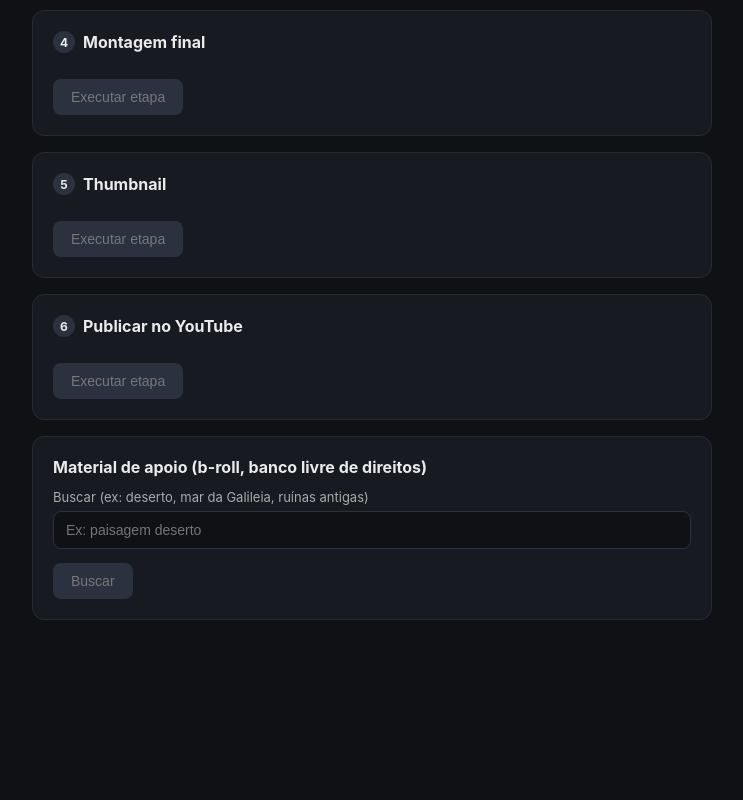
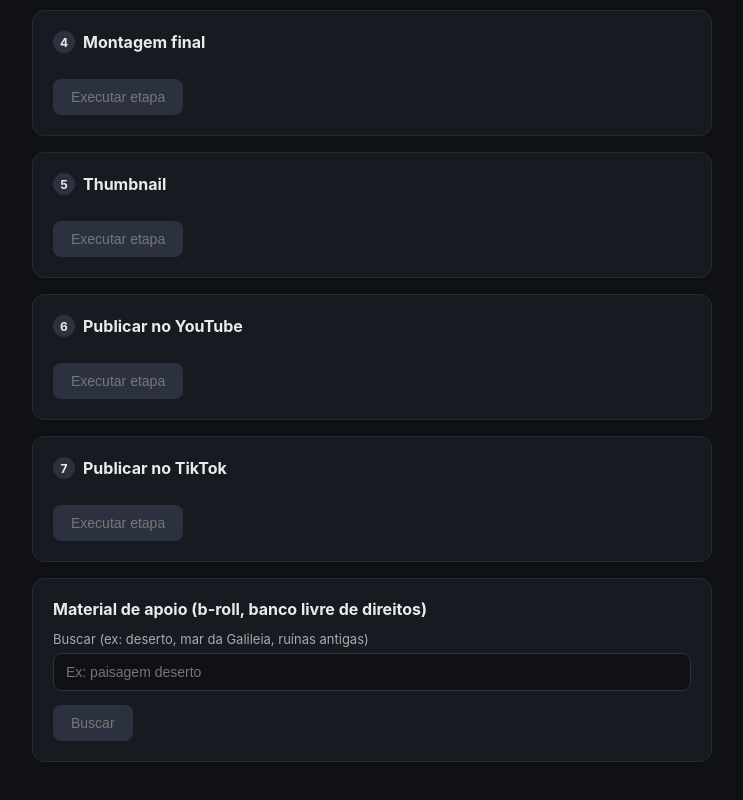
Before and after one commit to andersonveloso0503-cmyk/youvideo, a Next.js app: page / in a window 1280 px wide. Shown: the part 844-1644 px from the top of the page, without its empty margins (268-1011 px from the left). Before the commit the page ends 1560 px from the top, so only its background shows below. Built offline with nearby package versions, Linux system fonts and the light colour scheme.

Commit message:
Add files via upload

```diff
--- a/pages/_document.js
+++ b/pages/_document.js
@@ -8,6 +8,12 @@ export default function Document() {
           name="tiktok-developers-site-verification"
           content="UT74xCdNdBJiPXf0bQ5vBYL4BmClQnsj"
         />
+        <link rel="manifest" href="/manifest.json" />
+        <link rel="apple-touch-icon" href="/icon-192.png" />
+        <meta name="apple-mobile-web-app-capable" content="yes" />
+        <meta name="apple-mobile-web-app-status-bar-style" content="black-translucent" />
+        <meta name="apple-mobile-web-app-title" content="Youvideo" />
+        <meta name="theme-color" content="#0f1115" />
       </Head>
       <body>
         <Main />
--- a/pages/index.js
+++ b/pages/index.js
@@ -191,6 +191,13 @@ export default function Home() {
       tags: results.script?.tags,
     });
 
+  const publishTiktok = () =>
+    runStep('publishTiktok', '/api/tiktok-upload', {
+      videoUrl: results.assemble?.videoUrl,
+      titulo: results.script?.titulo,
+      descricao: results.script?.descricao,
+    });
+
   return (
     <div className="container">
       <h1>Youvideo</h1>
@@ -262,6 +269,7 @@ export default function Home() {
         disabled={!results.voice || !results.visual}
         onRun={assembleVideo}
         result={results.assemble}
+        renderResult={(r) => <AssembleResult result={r} />}
       />
 
       <StepCard
@@ -283,6 +291,16 @@ export default function Home() {
         disabled={!results.assemble?.videoUrl}
         onRun={publish}
         result={results.publish}
+      />
+
+      <StepCard
+        n={7}
+        title="Publicar no TikTok"
+        status={status.publishTiktok}
+        loading={loading === 'publishTiktok'}
+        disabled={!results.assemble?.videoUrl}
+        onRun={publishTiktok}
+        result={results.publishTiktok}
       />
 
       <BrollSearch />
@@ -312,6 +330,25 @@ function StepCard({ n, title, status, loading, disabled, onRun, result, renderRe
       {result && !result.error && !renderResult && (
         <div className="result-box">{JSON.stringify(result, null, 2)}</div>
       )}
+    </div>
+  );
+}
+
+function AssembleResult({ result }) {
+  if (!result.videoUrl) {
+    return <div className="result-box">{result.status || 'processando...'}</div>;
+  }
+  return (
+    <div className="result-box">
+      <video src={result.videoUrl} controls style={{ width: '100%', maxWidth: 400, borderRadius: 6 }} />
+      <div style={{ marginTop: 10 }}>
+        <a href={result.videoUrl} download target="_blank" rel="noreferrer">
+          <button style={{ marginTop: 0 }}>Baixar vídeo completo</button>
+        </a>
+      </div>
+      <div style={{ fontSize: 11, color: '#999', marginTop: 6 }}>
+        Baixe e suba manualmente no Kwai ou em qualquer outro app.
+      </div>
     </div>
   );
 }
```
Also changed, not shown: public/icon-192.png (added), public/icon-512.png (added), public/manifest.json (added).
